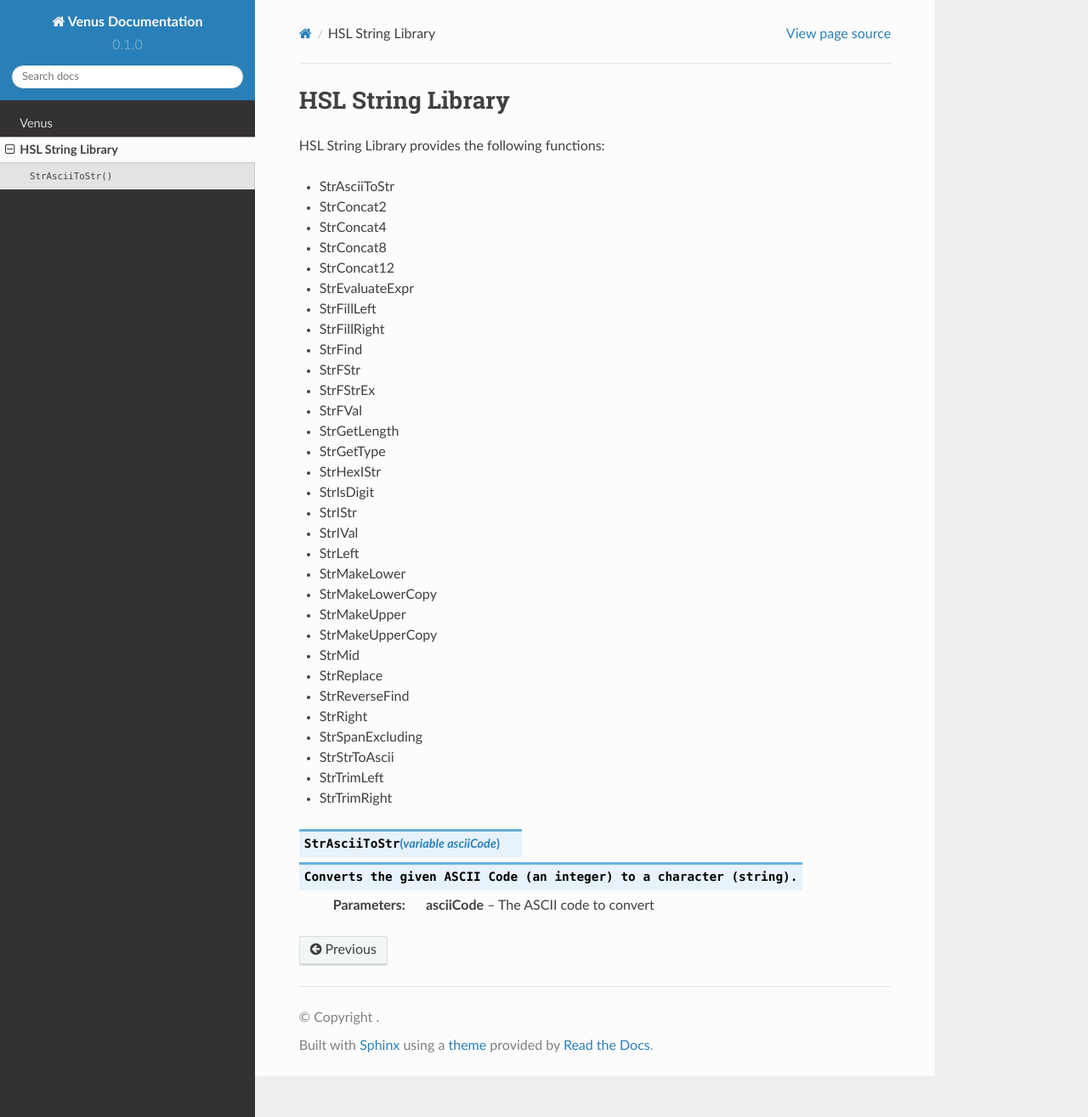
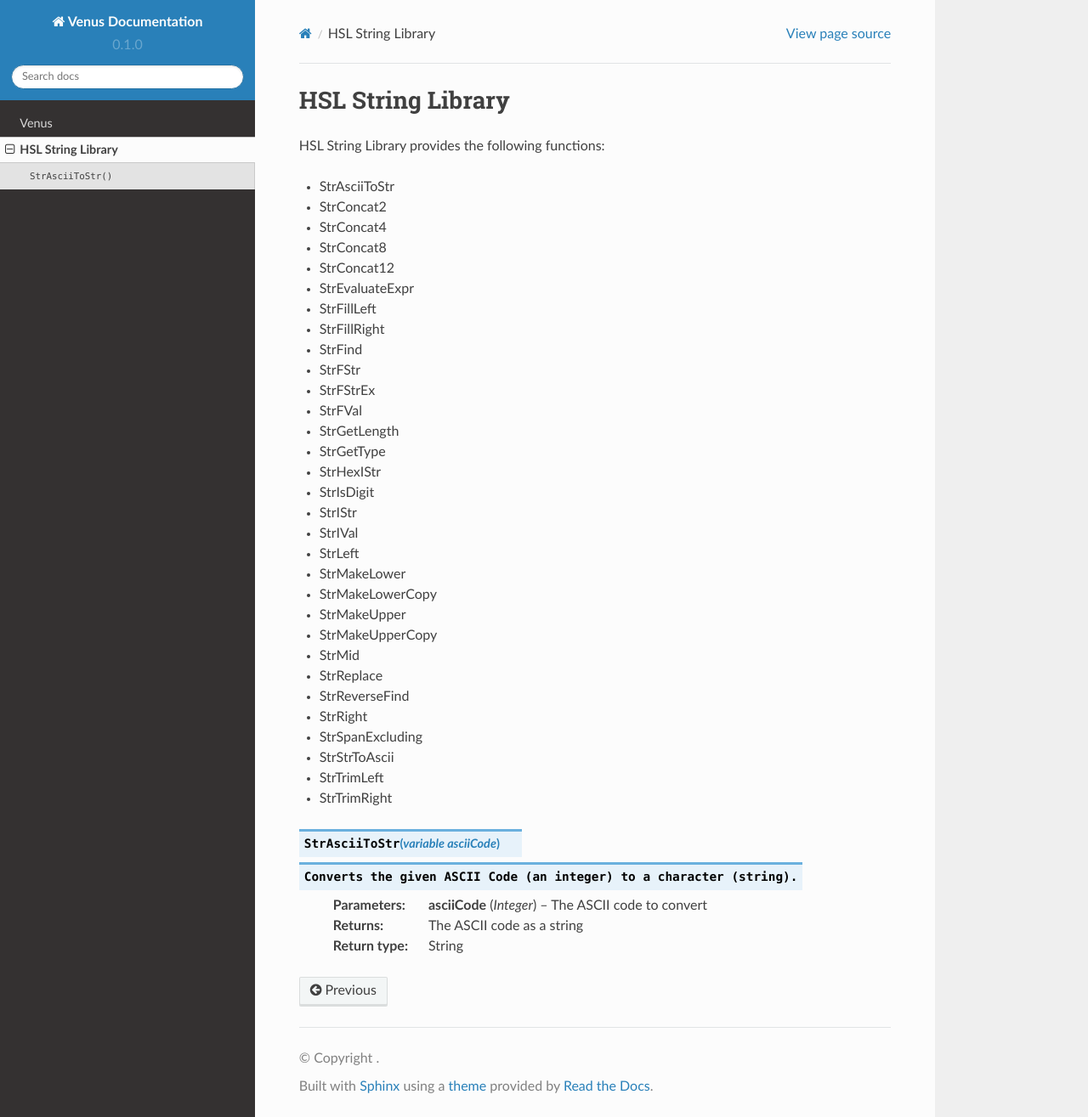
Before and after one commit to theonetruenerd/VenusLibraryDocumentation, a Sphinx documentation site: the page built from docs/source/HSLStrLib.rst, in a window 1280 px wide and 1315 px high. Shown: the whole window at 85% size. Built offline with Sphinx 7.4.7 and the Read the Docs theme 2.0.0, drawn with Linux system fonts in a browser that asks for light colours.

Commit message:
Update HSLStrLib.rst

```diff
--- a/docs/source/HSLStrLib.rst
+++ b/docs/source/HSLStrLib.rst
@@ -39,3 +39,6 @@ HSL String Library provides the following functions:
     Converts the given ASCII Code (an integer) to a character (string).
 
     :param asciiCode: The ASCII code to convert
+    :type asciiCode: Integer
+    :return: The ASCII code as a string
+    :rtype: String
```
